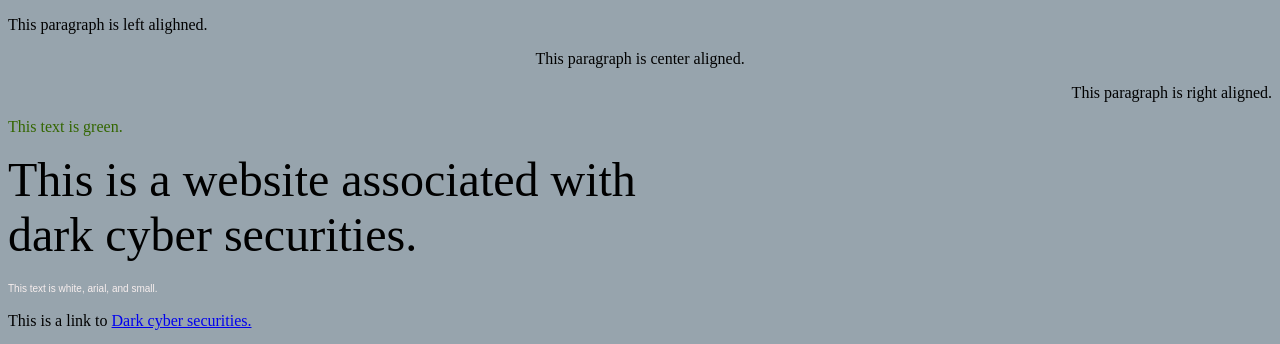
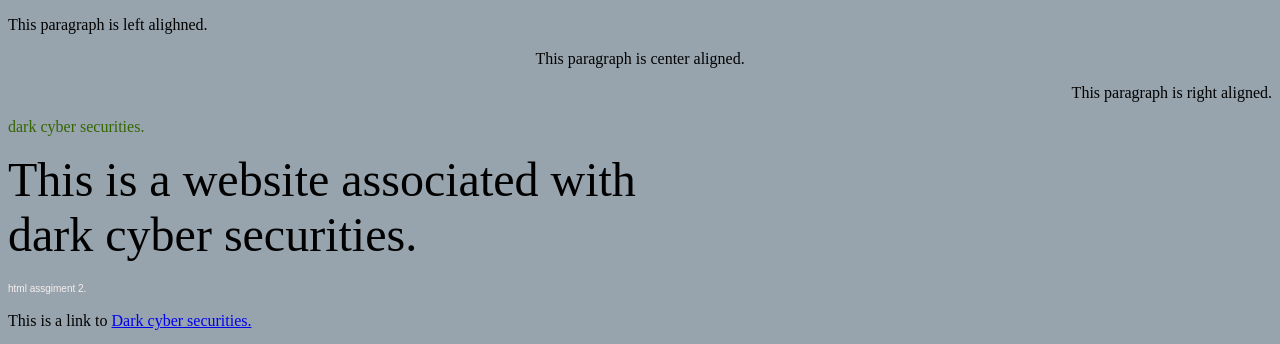
Before and after one commit to tanisha333/student, a plain HTML site: page index.html in a window 1280 px wide. Shown: the top 344 px of the page. Drawn offline with Linux system fonts and the light colour scheme.

Commit message:
Update index.html

```diff
--- a/index.html
+++ b/index.html
@@ -15,9 +15,9 @@ body {
 <p align="left"> This paragraph is left alighned. </p>
 <p align="center">This paragraph is center aligned. </p>
 <p align="right">This paragraph is right aligned. </p>
-<p> <font color="#336600">This text is green. </font></p>
+<p> <font color="#336600">dark cyber securities. </font></p>
 <p style="width:53%"> <font size="+6">This is a website associated with dark cyber securities. </font></p>
-<p> <font color="#F7EEEE" face="Arial, Helvicta, sans-serif" size="1"> This text is white, arial, and small. </font></p>
+<p> <font color="#F7EEEE" face="Arial, Helvicta, sans-serif" size="1"> html assgiment 2. </font></p>
 <p>This is a link to <a target="__blank" href="https://dcs-in.herokuapp.com/"> Dark cyber securities. </a></p>
 <p> This is an email link to <a href="mailto:Sa3979452@gmail.com">Mr Shubham kumar</a></p>
 <p align="center"><img src="/student/peanut.jpeg" width="200" height="300" alt=""></p>
```
